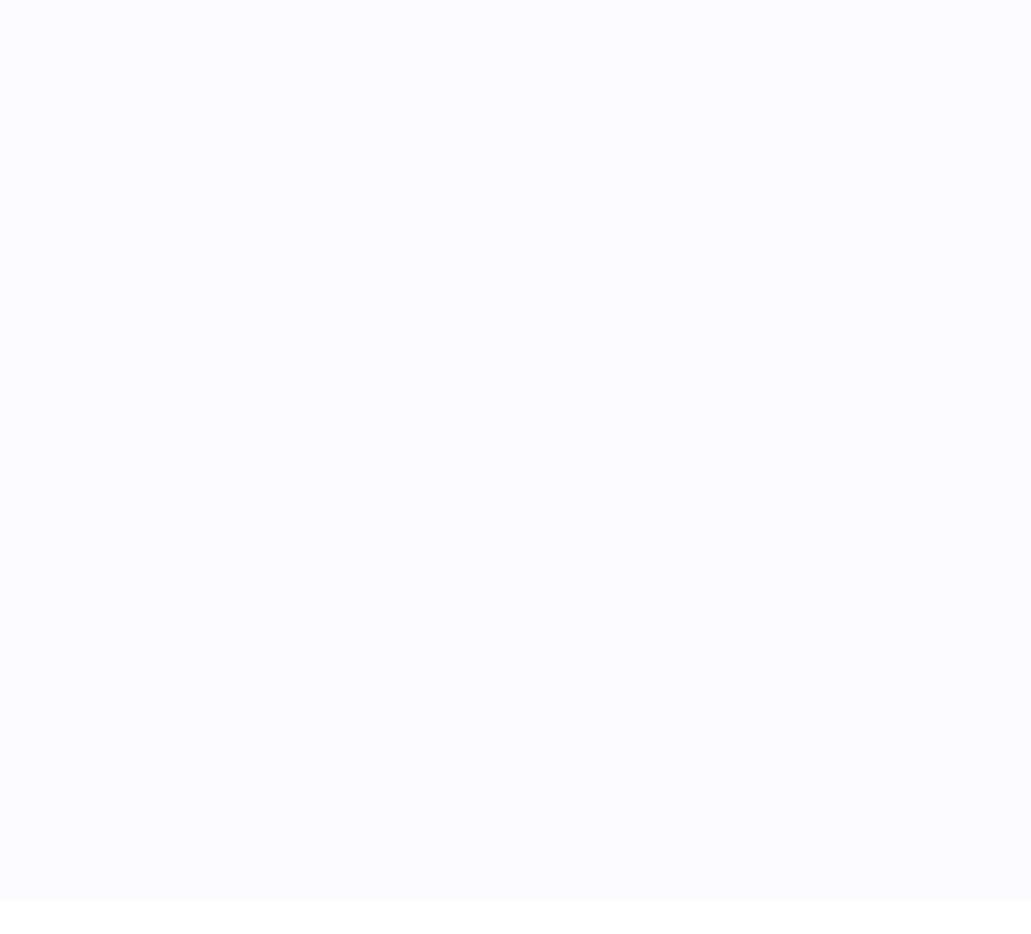
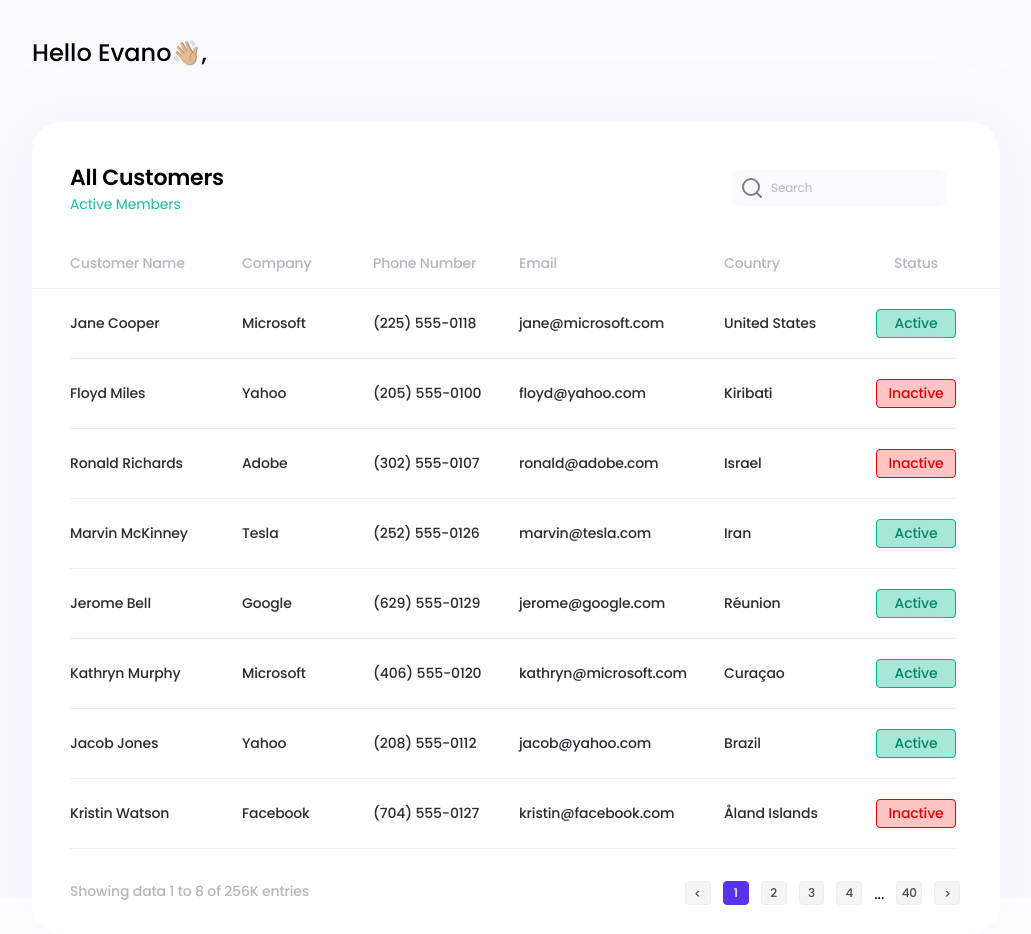
Before and after one commit to alexey-sevastynov/dashboard, a React (Create React App) app: page / in a window 1280 px wide. Shown: the part 300-1234 px from the top of the page, without its empty margins (124-1155 px from the left). Before the commit the page ends 1198 px from the top, so only its background shows below. Built offline with nearby package versions, Linux system fonts and the light colour scheme.

Commit message:
add main panel

```diff
--- a/src/App.js
+++ b/src/App.js
@@ -3,6 +3,7 @@ import { useMediaQuery } from "react-responsive";
 import "./App.css";
 import SidePanel from "./components/side-panel/SidePanel";
 import SidePanelMob from "./components/side-panel-mob/SidePanelMob";
+import MainPanel from "./components/main-panel/MainPanel";
 
 function App() {
   const isDesktopOrLaptop = useMediaQuery({
@@ -14,6 +15,7 @@ function App() {
       <div className="wrapper">
         {isDesktopOrLaptop && <SidePanelMob />}
         <SidePanel />
+        <MainPanel />
       </div>
     </div>
   );
--- /dev/null
+++ b/src/components/list-item/ListItem.jsx
@@ -0,0 +1,24 @@
+import React from "react";
+import styles from "../main-panel/mainPanel.module.css";
+
+function ListItem({ name, company, phone, email, country, status }) {
+  const isActiveBtn =
+    status === "active" ? (
+      <button className={`${styles.btn} ${styles.active}`}>Active</button>
+    ) : (
+      <button className={`${styles.btn}`}>Inactive</button>
+    );
+
+  return (
+    <ul className={styles.tableMain}>
+      <li className={styles.col_1}>{name}</li>
+      <li className={styles.col_2}>{company}</li>
+      <li className={styles.col_3}>{phone}</li>
+      <li className={styles.col_4}>{email}</li>
+      <li className={styles.col_5}>{country}</li>
+      <li className={styles.col_6}>{isActiveBtn}</li>
+    </ul>
+  );
+}
+
+export default ListItem;
--- /dev/null
+++ b/src/components/main-panel/MainPanel.jsx
@@ -0,0 +1,70 @@
+import React from "react";
+import styles from "./mainPanel.module.css";
+import ListItem from "../list-item/ListItem";
+import { allCustomers } from "../../assets/listCustomers";
+import Tabulation from "../tabulation/Tabulation";
+
+function MainPanel() {
+  return (
+    <div className={styles.root}>
+      <h2>Hello Evano👋🏼,</h2>
+
+      <div className={styles.wrapper}>
+        <header>
+          <div>
+            <h3>All Customers</h3>
+            <p>Active Members</p>
+          </div>
+          <div className={styles.input}>
+            <input type="text" placeholder="Search" />
+            <svg
+              width="20"
+              height="20"
+              viewBox="0 0 20 20"
+              fill="none"
+              xmlns="http://www.w3.org/2000/svg"
+            >
+              <path
+                d="M9 17C13.4183 17 17 13.4183 17 9C17 4.58172 13.4183 1 9 1C4.58172 1 1 4.58172 1 9C1 13.4183 4.58172 17 9 17Z"
+                stroke="#7E7E7E"
+                strokeWidth="2"
+                strokeLinecap="round"
+                strokeLinejoin="round"
+              />
+              <path
+                d="M19 19L14.65 14.65"
+                stroke="#7E7E7E"
+                strokeWidth="2"
+                strokeLinecap="round"
+                strokeLinejoin="round"
+              />
+            </svg>
+          </div>
+        </header>
+
+        <div className={styles.table}>
+          <ul className={styles.tableTop}>
+            <li className={styles.col_1}>Customer Name</li>
+            <li className={styles.col_2}>Company</li>
+            <li className={styles.col_3}>Phone Number</li>
+            <li className={styles.col_4}>Email</li>
+            <li className={styles.col_5}>Country</li>
+            <li className={styles.col_6}>Status</li>
+          </ul>
+
+          {allCustomers.map((customer) => (
+            <ListItem key={customer.id} {...customer} />
+          ))}
+        </div>
+        <div className={styles.borderTableTop}></div>
+
+        <div className={styles.tableBottom}>
+          <p>Showing data 1 to 8 of 256K entries</p>
+          <Tabulation />
+        </div>
+      </div>
+    </div>
+  );
+}
+
+export default MainPanel;
--- /dev/null
+++ b/src/components/main-panel/mainPanel.module.css
@@ -0,0 +1,239 @@
+.root {}
+
+.root h2 {
+  margin: 41px 0 0 71px;
+  font-weight: 500;
+  font-size: 24px;
+  line-height: 36px;
+  color: #000000;
+
+}
+
+.root .wrapper {
+  position: relative;
+  margin: 51px 0px 0 71px;
+  width: 968px;
+  height: 812px;
+  background: #FFFFFF;
+  box-shadow: 0px 10px 60px rgba(226, 236, 249, 0.5);
+  border-radius: 30px;
+}
+
+.root .wrapper .btnMenu {
+  position: absolute;
+  right: 0;
+  top: -51px;
+  transform: translateY(-100%);
+  cursor: pointer;
+  width: 80px;
+  height: 29px;
+  border-radius: 4px;
+  font-weight: 500;
+  font-size: 14px;
+  line-height: 21px;
+  letter-spacing: -0.01em;
+  background: #5a32ea47;
+  border: 1px solid #5932EA;
+  color: #5932EA;
+}
+
+.borderTableTop {
+  position: absolute;
+  top: 166px;
+  width: 100%;
+  border-bottom: 1px solid #EEEEEE;
+
+
+}
+
+.root .wrapper header {
+  display: flex;
+  justify-content: space-between;
+  align-items: center;
+
+  height: 131px;
+}
+
+
+
+.root .wrapper header h3 {
+  font-weight: 600;
+  font-size: 22px;
+  line-height: 33px;
+  letter-spacing: -0.01em;
+  color: #000000;
+}
+
+.root .wrapper header p {
+  font-weight: 400;
+  font-size: 14px;
+  line-height: 21px;
+  letter-spacing: -0.01em;
+  color: #16C098;
+}
+
+.root .wrapper header div:first-child {
+  padding: 0px 0px 0px 38px;
+}
+
+.root .wrapper header input {
+  border: unset;
+  margin-right: 53px;
+  width: 216px;
+  height: 100%;
+  background: #F9FBFF;
+  border-radius: 10px;
+  padding: 0px 0px 0px 40px;
+  box-sizing: border-box;
+
+  font-weight: 400;
+  font-size: 12px;
+  line-height: 18px;
+  letter-spacing: -0.01em;
+  color: black;
+  outline: none;
+
+}
+
+.root .wrapper header input::placeholder {
+  color: #B5B7C0;
+}
+
+.input {
+  display: flex;
+  height: 38px;
+  position: relative;
+}
+
+.input svg {
+  position: absolute;
+  left: 11px;
+  top: 50%;
+  transform: translateY(-50%);
+
+
+}
+
+
+.table {
+  margin: 0px 44px 0px 38px;
+}
+
+.tableTop {
+  margin-bottom: 15px;
+  display: flex;
+  font-weight: 500;
+  font-size: 14px;
+  line-height: 21px;
+  letter-spacing: -0.01em;
+  color: #B5B7C0;
+
+
+}
+
+.tableMain {
+
+  display: flex;
+  font-weight: 500;
+  font-size: 14px;
+  line-height: 21px;
+  letter-spacing: -0.01em;
+  color: #292D32;
+  border-bottom: 1px solid #EEEEEE;
+}
+
+
+
+.btn {
+  cursor: pointer;
+  width: 80px;
+  height: 29px;
+  border-radius: 4px;
+  font-weight: 500;
+  font-size: 14px;
+  line-height: 21px;
+  letter-spacing: -0.01em;
+  background: #FFC5C5;
+  border: 1px solid #DF0404;
+  color: #DF0404;
+}
+
+.btn.active {
+
+  background: rgba(22, 192, 152, 0.38);
+  border: 1px solid #00B087;
+  color: #008767;
+}
+
+
+
+.tableMain .col_1,
+.tableMain .col_2,
+.tableMain .col_3,
+.tableMain .col_4,
+.tableMain .col_5 {
+  margin: 24px 0px;
+}
+
+.col_1 {
+  width: 172px;
+}
+
+.col_2 {
+  width: 131px;
+}
+
+.col_3 {
+  width: 146px;
+}
+
+.col_4 {
+  width: 205px;
+}
+
+.col_5 {
+  width: 152px;
+}
+
+.col_6 {
+  display: flex;
+  width: 80px;
+  justify-content: center;
+  align-items: center;
+}
+
+.tableBottom {
+  margin: 32px 40px 0px 38px;
+  display: flex;
+  justify-content: space-between;
+}
+
+.tableBottom p {
+  font-weight: 500;
+  font-size: 14px;
+  line-height: 21px;
+  letter-spacing: -0.01em;
+  color: #B5B7C0;
+}
+
+
+@media(max-width: 1400px) {
+  .root {
+    margin: 0 auto;
+  }
+
+  .root .wrapper {
+    margin: 51px 0px 0 0px;
+  }
+
+  .root h2 {
+    margin: 41px 0 0 0px;
+  }
+}
+
+@media(max-width: 1020px) {
+  .root {
+    display: none;
+
+  }
+}
--- /dev/null
+++ b/src/components/tabulation/Tabulation.jsx
@@ -0,0 +1,45 @@
+import React from "react";
+import styles from "./tabulation.module.css";
+
+function Tabulation() {
+  return (
+    <div className={styles.root}>
+      <button>
+        <svg
+          width="5"
+          height="7"
+          viewBox="0 0 5 7"
+          fill="none"
+          xmlns="http://www.w3.org/2000/svg"
+        >
+          <path
+            d="M2.936 6.392L0.176 3.668L2.936 0.944H4.664L1.892 3.668L4.664 6.392H2.936Z"
+            fill="#404B52"
+          />
+        </svg>
+      </button>
+      <button className={styles.active}>1</button>
+      <button>2</button>
+      <button>3</button>
+      <button>4</button>
+      <span>...</span>
+      <button>40</button>
+      <button>
+        <svg
+          width="5"
+          height="7"
+          viewBox="0 0 5 7"
+          fill="none"
+          xmlns="http://www.w3.org/2000/svg"
+        >
+          <path
+            d="M0.344 0.944H2.072L4.832 3.668L2.072 6.392H0.344L3.116 3.668L0.344 0.944Z"
+            fill="#404B52"
+          />
+        </svg>
+      </button>
+    </div>
+  );
+}
+
+export default Tabulation;
--- /dev/null
+++ b/src/components/tabulation/tabulation.module.css
@@ -0,0 +1,48 @@
+.root {
+  width: 275px;
+  height: 24px;
+
+  display: flex;
+
+}
+
+.root button {
+  cursor: pointer;
+  display: flex;
+  justify-content: center;
+
+  align-items: center;
+  padding: 0px;
+
+
+
+  width: 26px;
+  height: 100%;
+  background: #F5F5F5;
+  border: 1px solid #EEEEEE;
+  border-radius: 4px;
+
+  font-weight: 500;
+  font-size: 12px;
+  line-height: 100%;
+
+
+  letter-spacing: -0.01em;
+
+  color: #404B52;
+}
+
+.root button:not(:last-child) {
+  margin-right: 12px;
+}
+
+.root span {
+  margin-right: 12px;
+
+}
+
+.root button.active {
+  background: #5932EA;
+  border: 1px solid #5932EA;
+  color: #FFFFFF;
+}
```
